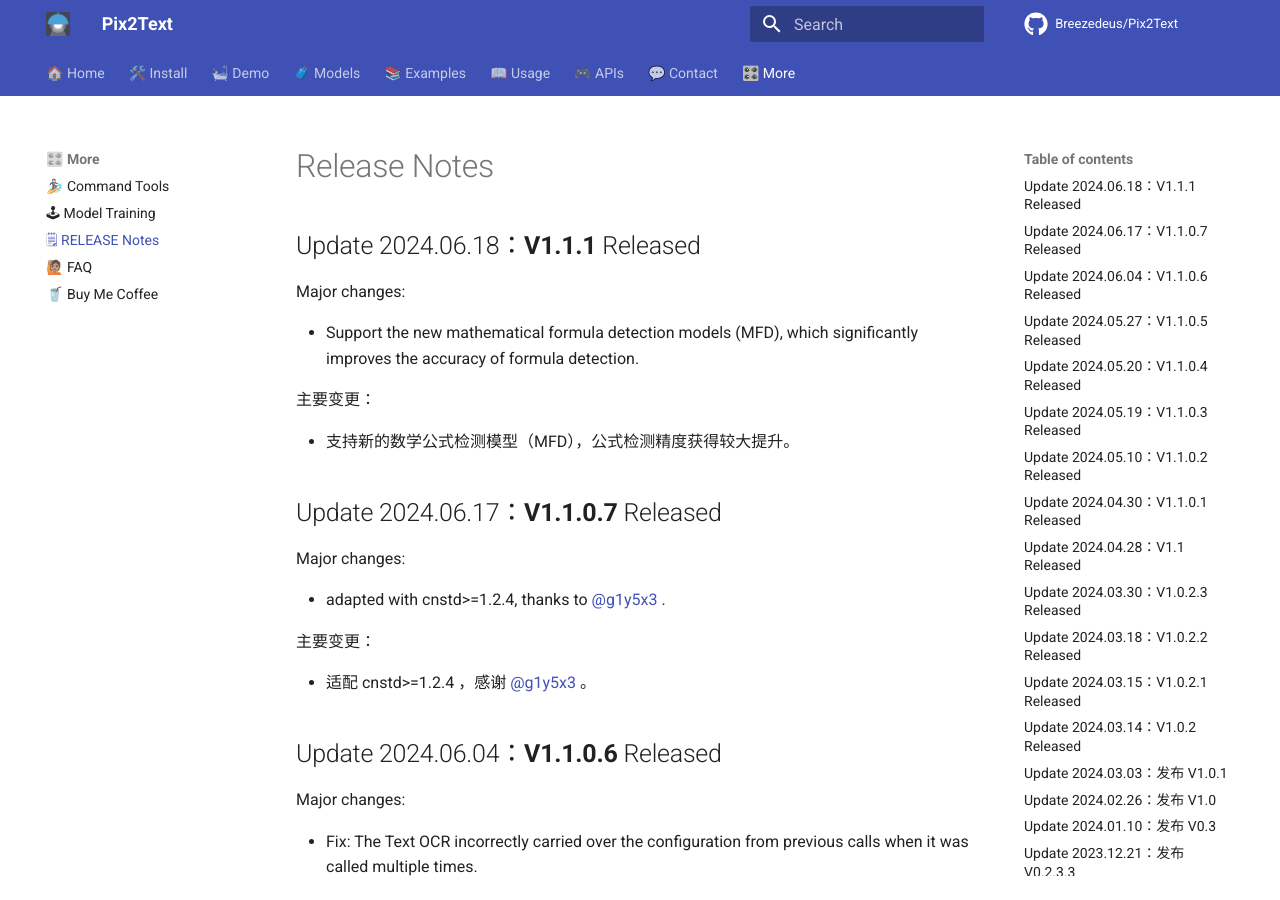
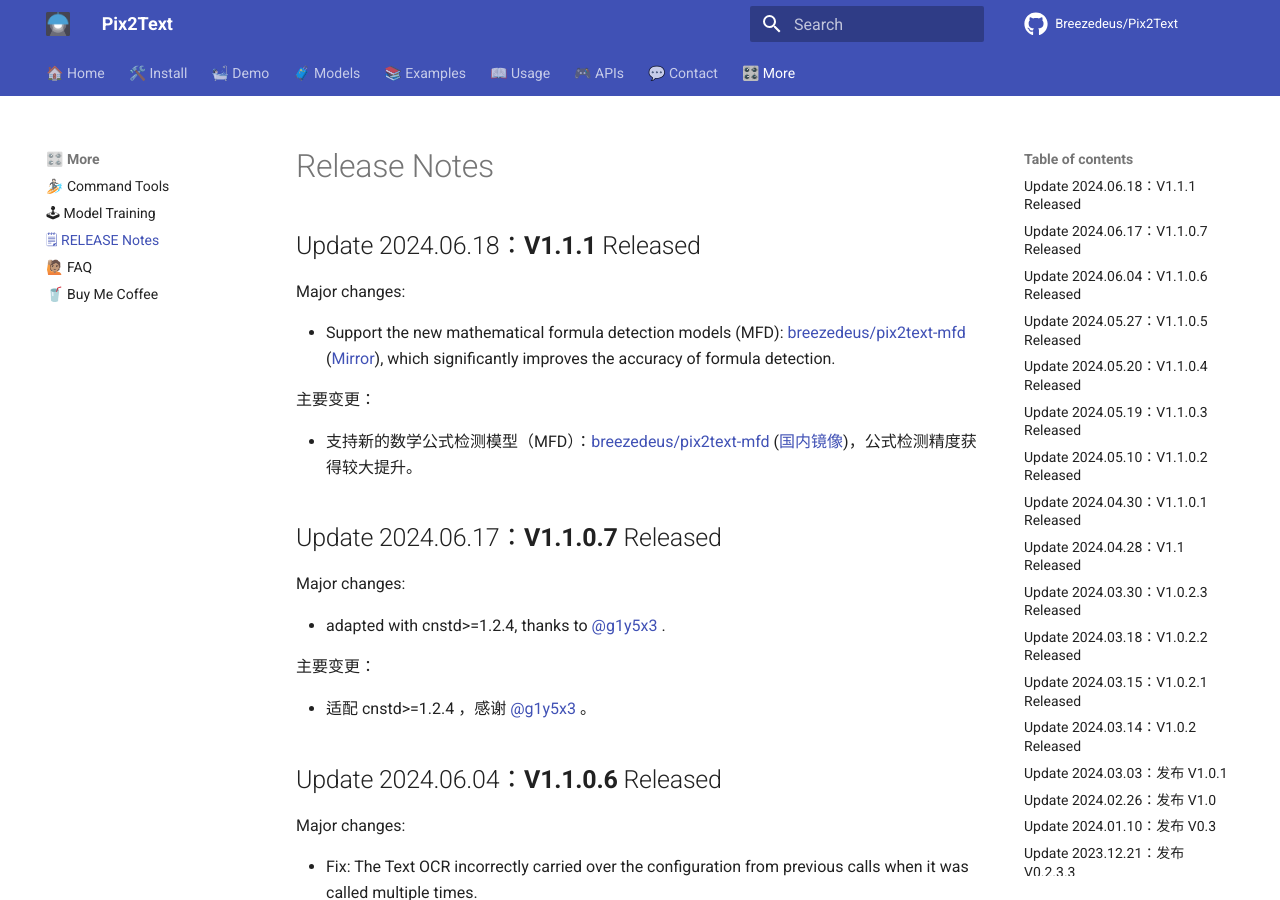
Before and after one commit to breezedeus/Pix2Text, an MkDocs documentation site: the page built from docs/RELEASE.md, in a window 1280 px wide and 900 px high. Built offline with MkDocs 1.6.1 and Material for MkDocs 9.7.7, drawn with Linux system fonts in a browser that asks for light colours; comment, search, counter and statistics services are not loaded.

Commit message:
update docs

```diff
--- a/docs/RELEASE.md
+++ b/docs/RELEASE.md
@@ -4,12 +4,12 @@
 
 Major changes:
 
-* Support the new mathematical formula detection models (MFD), which significantly improves the accuracy of formula detection.
+* Support the new mathematical formula detection models (MFD): [breezedeus/pix2text-mfd](https://huggingface.co/breezedeus/pix2text-mfd) ([Mirror](https://hf-mirror.com/breezedeus/pix2text-mfd)), which significantly improves the accuracy of formula detection.
 
 
 主要变更：
 
-* 支持新的数学公式检测模型（MFD），公式检测精度获得较大提升。
+* 支持新的数学公式检测模型（MFD）：[breezedeus/pix2text-mfd](https://huggingface.co/breezedeus/pix2text-mfd) ([国内镜像](https://hf-mirror.com/breezedeus/pix2text-mfd))，公式检测精度获得较大提升。
 
 
 ## Update 2024.06.17：**V1.1.0.7** Released
```
Also changed, not shown: README.md (+6 -0 lines), README_cn.md (+20 -14 lines), docs/index.md (+1 -1 lines).
